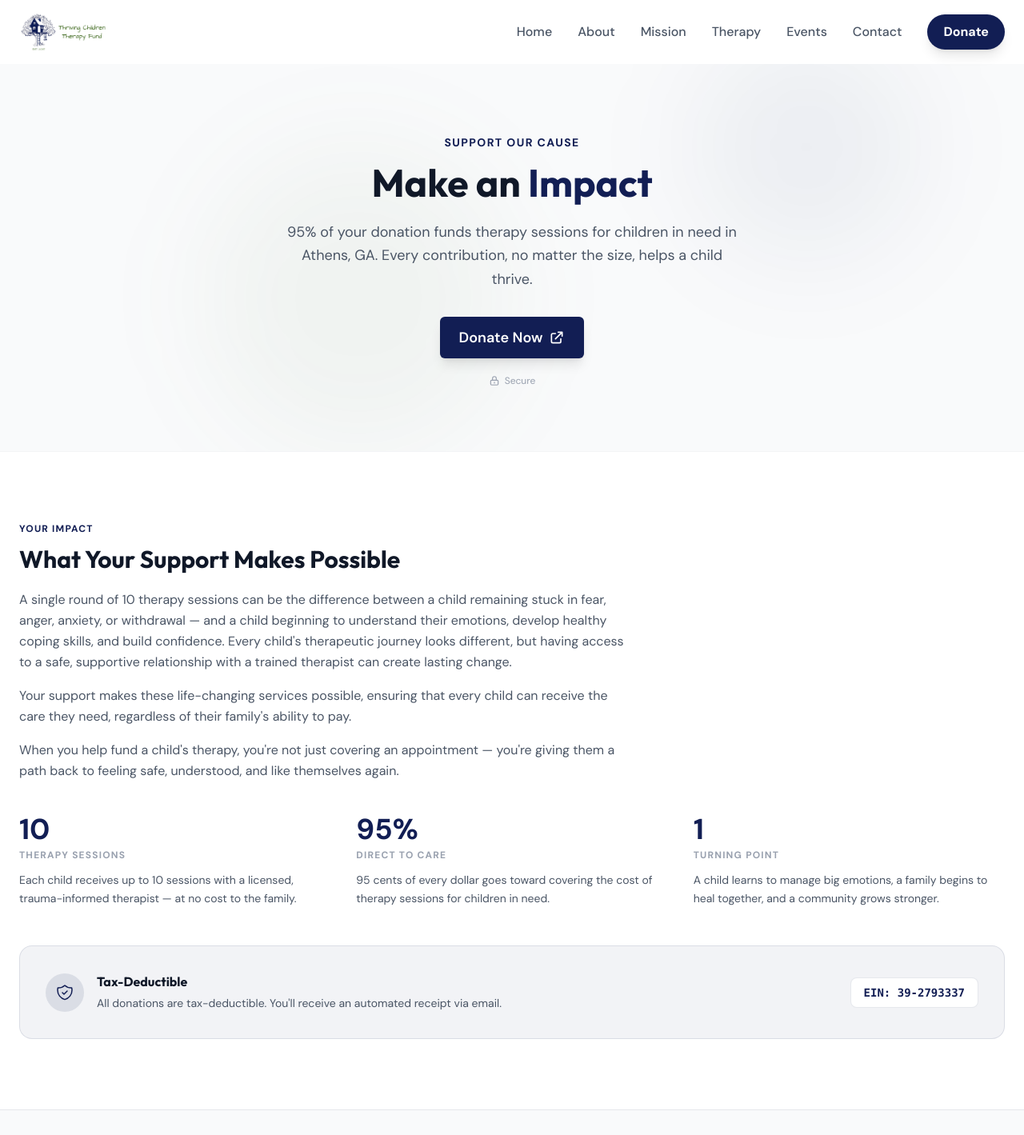
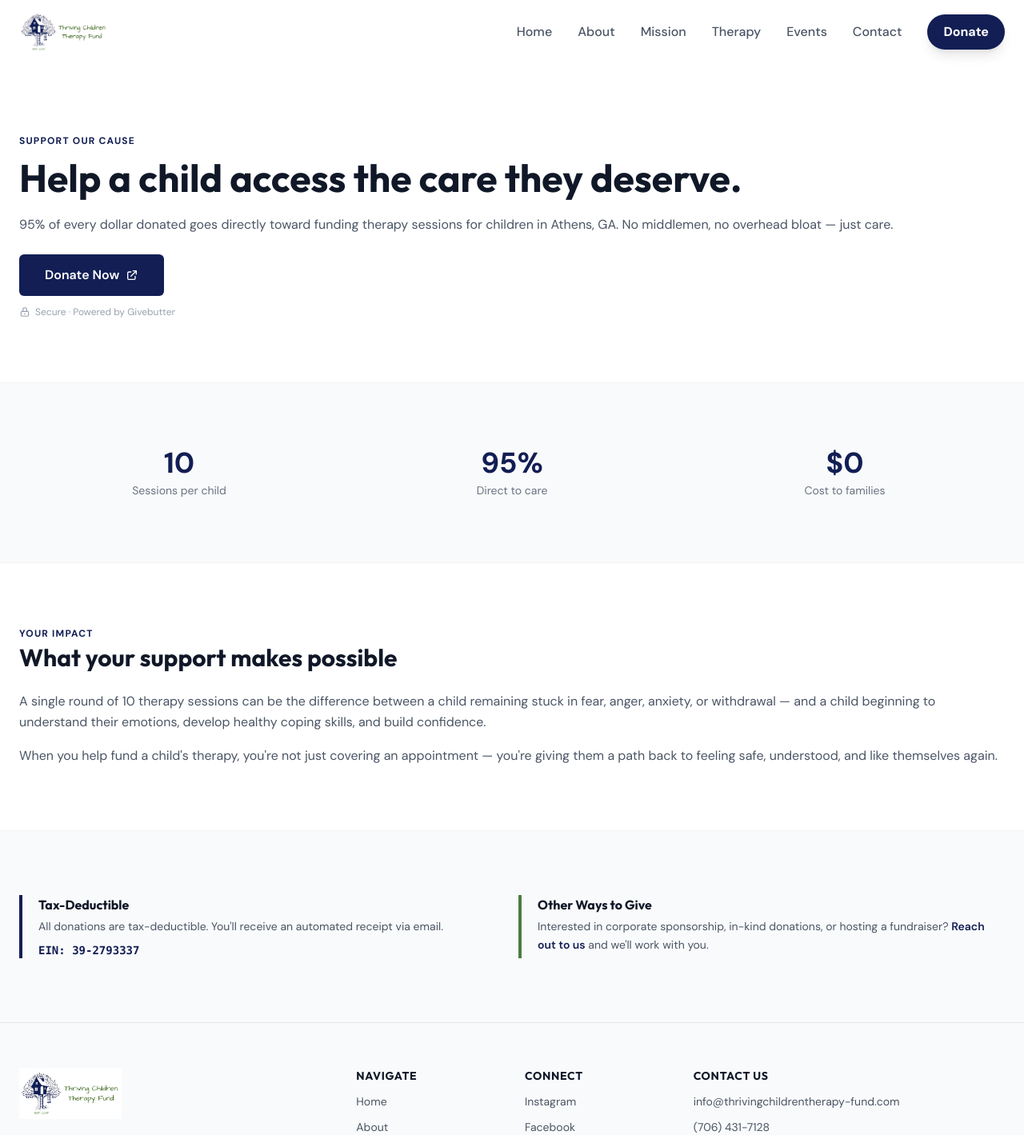
Before and after one commit to hudson0123/tctf-website, a Next.js app: page /donate in a window 1280 px wide. Shown: the top 1419 px of the page at 80% size. Built offline with nearby package versions, Linux system fonts and the light colour scheme.

Commit message:
donate revamp

```diff
--- a/src/pages/donate.tsx
+++ b/src/pages/donate.tsx
@@ -9,101 +9,91 @@ export default function Donate() {
       <SEO title="Donate" />
       <Navbar />
 
-      {/* Hero + CTA */}
-      <section className="pt-28 sm:pt-32 pb-10 bg-gray-50 border-b border-gray-100 relative overflow-hidden">
-        <div className="absolute inset-0">
-          <div className="absolute top-10 right-[10%] w-72 h-72 rounded-full bg-primary/5 blur-3xl" />
-          <div className="absolute bottom-0 left-[20%] w-96 h-96 rounded-full bg-secondary/5 blur-3xl" />
-        </div>
-        <div className="section-container max-w-3xl text-center relative z-10">
-          <p className="text-primary font-bold text-sm uppercase tracking-widest mb-4">Support Our Cause</p>
-          <h1 className="text-2xl sm:text-4xl md:text-5xl font-bold text-gray-900 mb-4 sm:mb-6">
-            Make an <span className="text-primary">Impact</span>
+      {/* Hero */}
+      <section className="pt-28 sm:pt-32 pb-8 sm:pb-10 bg-white">
+        <div className="section-container max-w-3xl">
+          <p className="text-primary font-bold text-xs uppercase tracking-widest mb-2">Support Our Cause</p>
+          <h1 className="text-2xl sm:text-3xl md:text-5xl font-bold text-gray-900 leading-tight mb-4">
+            Help a child access the care they deserve.
           </h1>
-          <p className="text-base sm:text-lg text-gray-600 leading-relaxed mb-6 sm:mb-8 max-w-xl mx-auto">
-            95% of your donation funds therapy sessions for children in need in Athens, GA. Every contribution, no matter the size, helps a child thrive.
+          <p className="text-gray-600 leading-relaxed text-sm sm:text-base mb-6">
+            95% of every dollar donated goes directly toward funding therapy sessions for children in Athens, GA. No middlemen, no overhead bloat — just care.
           </p>
           <a
             href={siteConfig.donate.givebutterUrl}
             target="_blank"
             rel="noopener noreferrer"
-            className="btn-primary inline-flex items-center justify-center gap-2 w-full sm:w-auto py-3 sm:py-4 px-8 sm:px-12 text-base sm:text-lg shadow-lg"
+            className="inline-flex items-center justify-center gap-2 w-full sm:w-auto px-8 py-3.5 bg-primary text-white rounded-md font-semibold text-base transition-opacity hover:opacity-90 active:scale-[0.98]"
           >
             Donate Now
-            <svg className="w-5 h-5" fill="none" stroke="currentColor" viewBox="0 0 24 24">
+            <svg className="w-4 h-4" fill="none" stroke="currentColor" viewBox="0 0 24 24">
               <path strokeLinecap="round" strokeLinejoin="round" strokeWidth={2} d="M10 6H6a2 2 0 00-2 2v10a2 2 0 002 2h10a2 2 0 002-2v-4M14 4h6m0 0v6m0-6L10 14" />
             </svg>
           </a>
-          <div className="flex items-center justify-center gap-1.5 mt-5 text-xs text-gray-400">
+          <p className="flex items-center gap-1.5 mt-3 text-xs text-gray-400">
             <svg className="w-3.5 h-3.5" fill="none" stroke="currentColor" viewBox="0 0 24 24">
               <path strokeLinecap="round" strokeLinejoin="round" strokeWidth={2} d="M12 15v2m-6 4h12a2 2 0 002-2v-6a2 2 0 00-2-2H6a2 2 0 00-2 2v6a2 2 0 002 2zm10-10V7a4 4 0 00-8 0v4h8z" />
             </svg>
-            Secure
+            Secure &middot; Powered by Givebutter
+          </p>
+        </div>
+      </section>
+
+      {/* Impact numbers */}
+      <section className="py-8 sm:py-10 bg-gray-50 border-y border-gray-100">
+        <div className="section-container max-w-4xl">
+          <div className="grid grid-cols-3 gap-4 text-center">
+            {[
+              { number: "10", label: "Sessions per child" },
+              { number: "95%", label: "Direct to care" },
+              { number: "$0", label: "Cost to families" },
+            ].map((item) => (
+              <div key={item.label}>
+                <p className="text-2xl sm:text-3xl md:text-4xl font-bold text-primary">{item.number}</p>
+                <p className="text-xs sm:text-sm text-gray-500 mt-1">{item.label}</p>
+              </div>
+            ))}
           </div>
         </div>
       </section>
 
-      {/* What Your Support Makes Possible */}
-      <section className="py-12 bg-white">
-        <div className="section-container max-w-5xl">
-          <div className="mb-10">
-            <p className="text-primary font-bold text-xs uppercase tracking-widest mb-3">Your Impact</p>
-            <h2 className="text-xl sm:text-2xl md:text-3xl font-bold text-gray-900 mb-3 sm:mb-5">What Your Support Makes Possible</h2>
-            <div className="max-w-3xl space-y-4 text-gray-600 leading-relaxed">
+      {/* What your support does */}
+      <section className="py-8 sm:py-10 bg-white">
+        <div className="section-container max-w-3xl">
+          <p className="text-primary font-bold text-xs uppercase tracking-widest mb-1">Your Impact</p>
+          <h2 className="text-xl sm:text-2xl md:text-3xl font-bold text-gray-900 mb-4 sm:mb-6">What your support makes possible</h2>
+          <div className="space-y-4 text-gray-600 leading-relaxed text-sm sm:text-base">
             <p>
-                A single round of 10 therapy sessions can be the difference between a child remaining stuck in fear, anger, anxiety, or withdrawal — and a child beginning to understand their emotions, develop healthy coping skills, and build confidence. Every child&apos;s therapeutic journey looks different, but having access to a safe, supportive relationship with a trained therapist can create lasting change.
-              </p>
-              <p>
-                Your support makes these life-changing services possible, ensuring that every child can receive the care they need, regardless of their family&apos;s ability to pay.
+              A single round of 10 therapy sessions can be the difference between a child remaining stuck in fear, anger, anxiety, or withdrawal — and a child beginning to understand their emotions, develop healthy coping skills, and build confidence.
             </p>
             <p>
               When you help fund a child&apos;s therapy, you&apos;re not just covering an appointment — you&apos;re giving them a path back to feeling safe, understood, and like themselves again.
             </p>
           </div>
         </div>
+      </section>
 
-          <div className="grid grid-cols-1 md:grid-cols-3 gap-6 sm:gap-8 mb-8 sm:mb-12">
-            {[
-              {
-                number: "10",
-                label: "therapy sessions",
-                desc: "Each child receives up to 10 sessions with a licensed, trauma-informed therapist — at no cost to the family.",
-              },
-              {
-                number: "95%",
-                label: "direct to care",
-                desc: "95 cents of every dollar goes toward covering the cost of therapy sessions for children in need.",
-              },
-              {
-                number: "1",
-                label: "turning point",
-                desc: "A child learns to manage big emotions, a family begins to heal together, and a community grows stronger.",
-              },
-            ].map((item) => (
-              <div key={item.label}>
-                <p className="text-3xl sm:text-4xl font-bold text-primary mb-1">{item.number}</p>
-                <p className="text-xs font-bold text-gray-400 uppercase tracking-widest mb-3">{item.label}</p>
-                <p className="text-gray-600 text-sm leading-relaxed">{item.desc}</p>
-              </div>
-            ))}
-          </div>
-
-          {/* Tax-Deductible Notice */}
-          <div className="bg-primary/5 border border-primary/10 rounded-2xl p-4 sm:p-6 md:p-8 flex flex-col sm:flex-row items-start sm:items-center gap-3 sm:gap-4">
-            <div className="w-12 h-12 rounded-full bg-primary/10 flex items-center justify-center shrink-0">
-              <svg className="w-6 h-6 text-primary" fill="none" stroke="currentColor" viewBox="0 0 24 24">
-                <path strokeLinecap="round" strokeLinejoin="round" strokeWidth={1.5} d="M9 12l2 2 4-4m5.618-4.016A11.955 11.955 0 0112 2.944a11.955 11.955 0 01-8.618 3.04A12.02 12.02 0 003 9c0 5.591 3.824 10.29 9 11.622 5.176-1.332 9-6.03 9-11.622 0-1.042-.133-2.052-.382-3.016z" />
-              </svg>
-            </div>
-            <div className="flex-1">
+      {/* Other ways to give + tax info */}
+      <section className="py-8 sm:py-10 bg-gray-50 border-t border-gray-100">
+        <div className="section-container max-w-4xl">
+          <div className="grid grid-cols-1 md:grid-cols-2 gap-4">
+            {/* Tax deductible */}
+            <div className="border-l-4 border-primary pl-4 sm:pl-5">
               <h3 className="font-bold text-gray-900 mb-1">Tax-Deductible</h3>
-              <p className="text-gray-600 text-sm leading-relaxed">
+              <p className="text-gray-600 text-sm leading-relaxed mb-2">
                 All donations are tax-deductible. You&apos;ll receive an automated receipt via email.
               </p>
+              <p className="font-mono text-sm text-primary font-bold">
+                EIN: {siteConfig.global.ein}
+              </p>
             </div>
-            <span className="font-mono text-sm text-primary font-bold bg-white px-4 py-2 rounded-lg border border-primary/10 shrink-0">
-              EIN: {siteConfig.global.ein}
-            </span>
+            {/* Other ways */}
+            <div className="border-l-4 border-secondary pl-4 sm:pl-5">
+              <h3 className="font-bold text-gray-900 mb-1">Other Ways to Give</h3>
+              <p className="text-gray-600 text-sm leading-relaxed">
+                Interested in corporate sponsorship, in-kind donations, or hosting a fundraiser? <a href={`mailto:${siteConfig.global.email}`} className="text-primary font-semibold hover:underline">Reach out to us</a> and we&apos;ll work with you.
+              </p>
+            </div>
           </div>
         </div>
       </section>
```
Lines whose indentation alone changed are shown as unchanged.
